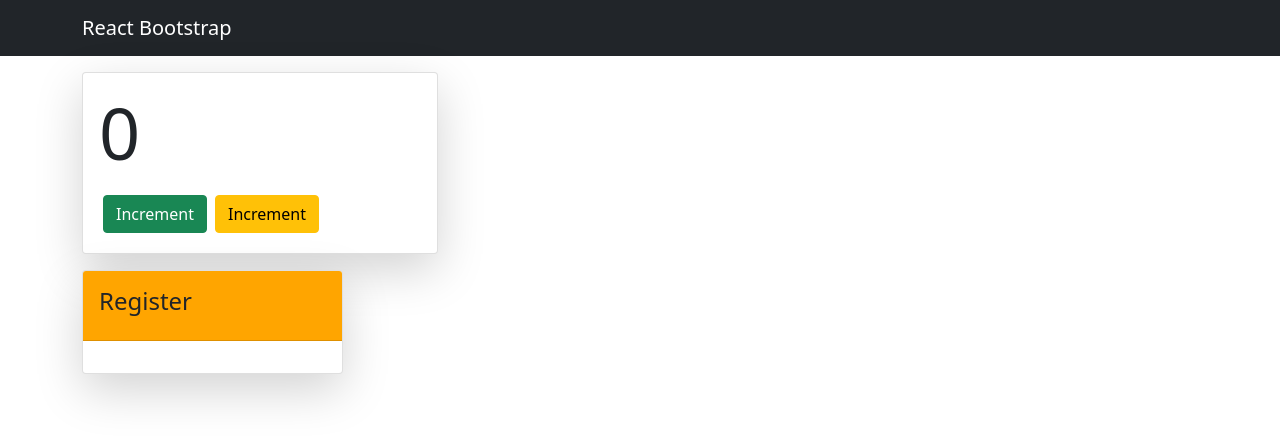
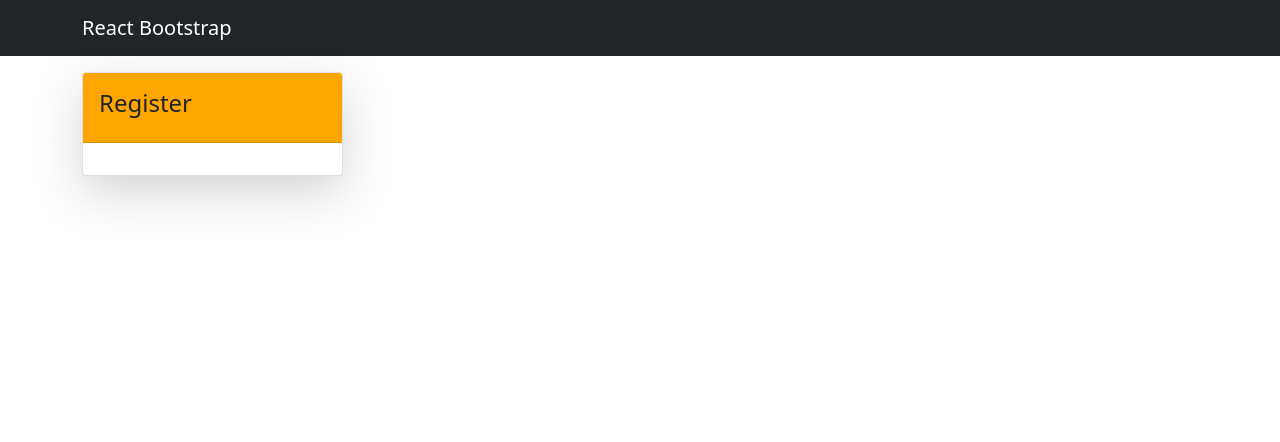
Before and after one commit to Art-San/react-bootstrap-crash-corse-GIT, a React (Create React App) app: page / in a window 1280 px wide. Shown: the top 442 px of the page. Built offline with nearby package versions, Linux system fonts and the light colour scheme.

Commit message:
Пошел собаку гулять

```diff
--- a/src/App.js
+++ b/src/App.js
@@ -2,7 +2,7 @@ import React from 'react';
 import { Navbar, Container } from 'react-bootstrap';
 import './App.css';
 // import { Button, Alert, Accordion, Badge } from "react-bootstrap";
-import Counter from "./components/Counter"
+// import Counter from "./components/Counter"
 import Register from "./components/Register"
 
 let App = () => {
@@ -14,7 +14,7 @@ let App = () => {
       </Container>
     </Navbar>
 
-    <Counter/>
+    {/* <Counter/> */}
     <Register/>
 
     </>
```
